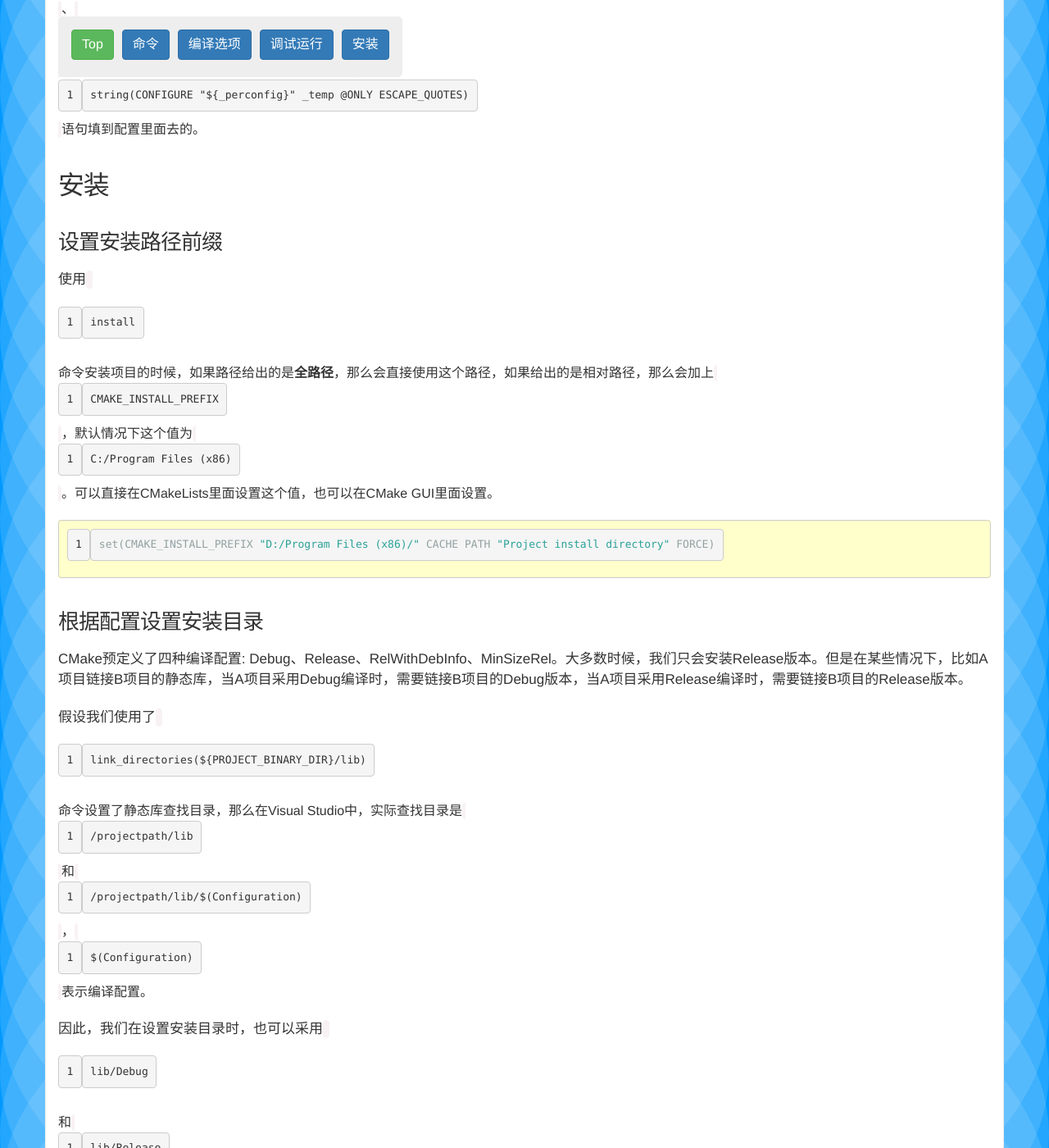
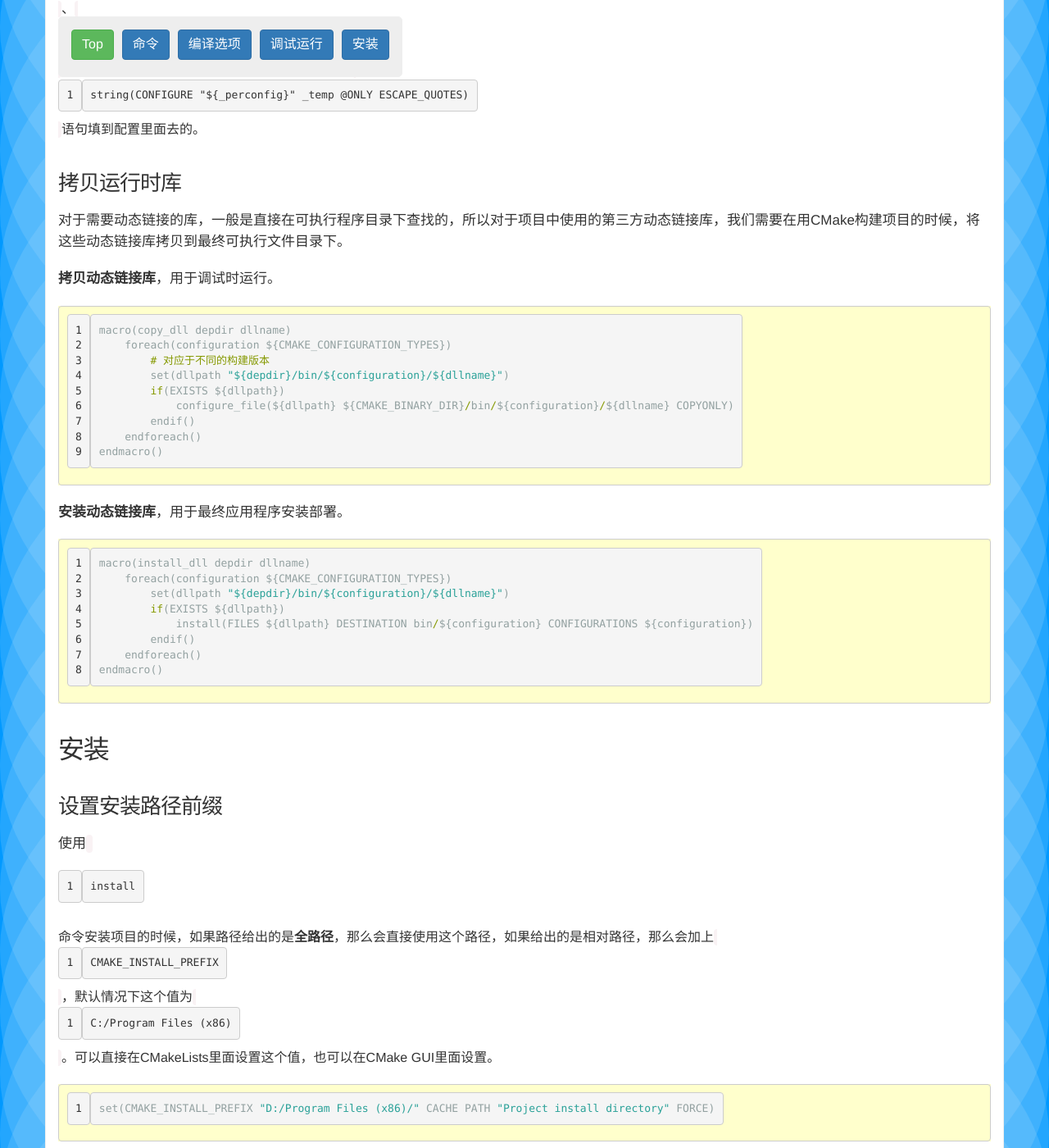
Before and after one commit to Gemini2015/gemini2015.github.io, a Jekyll site: the page built from _posts/2015-01-22-cmake-experience.markdown, in a window 1280 px wide and 1400 px high, scrolled down 6042 px. Shown: the whole window at 82% size. Built offline with Jekyll 4.4.1, drawn with Linux system fonts in a browser that asks for light colours; nearby versions of some CDN libraries; comment, search, counter and statistics services are not loaded; a style sheet for code colours, icons or effects is not loaded.

Commit message:
更新动态链接库安装

````diff
--- a/_posts/2015-01-22-cmake-experience.markdown
+++ b/_posts/2015-01-22-cmake-experience.markdown
@@ -169,6 +169,36 @@ configure_file("${_launchermoddir}/vcxproj.user.in"
 ```
 **perconfig.vcxproj.user.in**中出现的`@USERFILE_CONFIGNAME@`、`@USERFILE_PLATFORM@`、`@USERFILE_PLATFORM@`、`@USERFILE_COMMAND_ARGUMENTS@`、`@USERFILE_WORKING_DIRECTORY@`等，都是在CMake模块中预先设置好的变量，通过`string(CONFIGURE "${_perconfig}" _temp @ONLY ESCAPE_QUOTES)`语句填到配置里面去的。
 
+### 拷贝运行时库
+对于需要动态链接的库，一般是直接在可执行程序目录下查找的，所以对于项目中使用的第三方动态链接库，我们需要在用CMake构建项目的时候，将这些动态链接库拷贝到最终可执行文件目录下。
+
+**拷贝动态链接库**，用于调试时运行。
+
+```
+macro(copy_dll depdir dllname)
+	foreach(configuration ${CMAKE_CONFIGURATION_TYPES})
+		# 对应于不同的构建版本
+		set(dllpath "${depdir}/bin/${configuration}/${dllname}")
+		if(EXISTS ${dllpath})
+			configure_file(${dllpath} ${CMAKE_BINARY_DIR}/bin/${configuration}/${dllname} COPYONLY)
+		endif()
+	endforeach()
+endmacro()
+```
+
+**安装动态链接库**，用于最终应用程序安装部署。
+
+```
+macro(install_dll depdir dllname)
+	foreach(configuration ${CMAKE_CONFIGURATION_TYPES})
+		set(dllpath "${depdir}/bin/${configuration}/${dllname}")
+		if(EXISTS ${dllpath})
+			install(FILES ${dllpath} DESTINATION bin/${configuration} CONFIGURATIONS ${configuration})
+		endif()
+	endforeach()
+endmacro()
+```
+
 
 ## 安装
 
````
